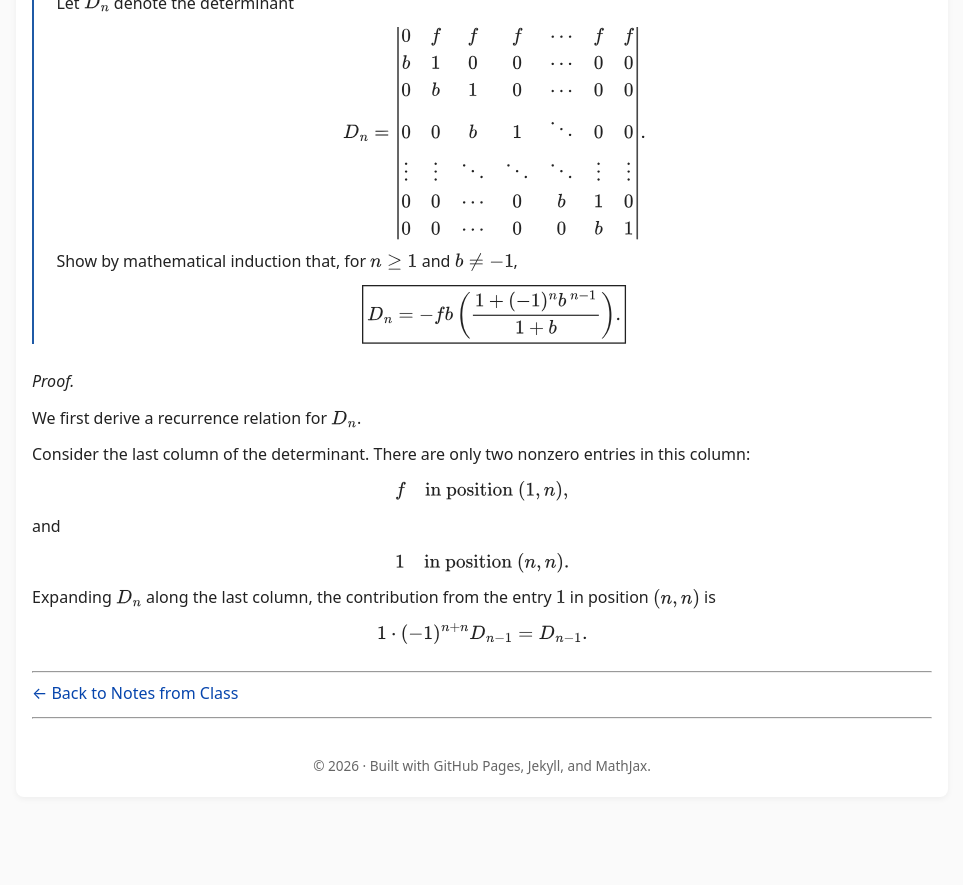
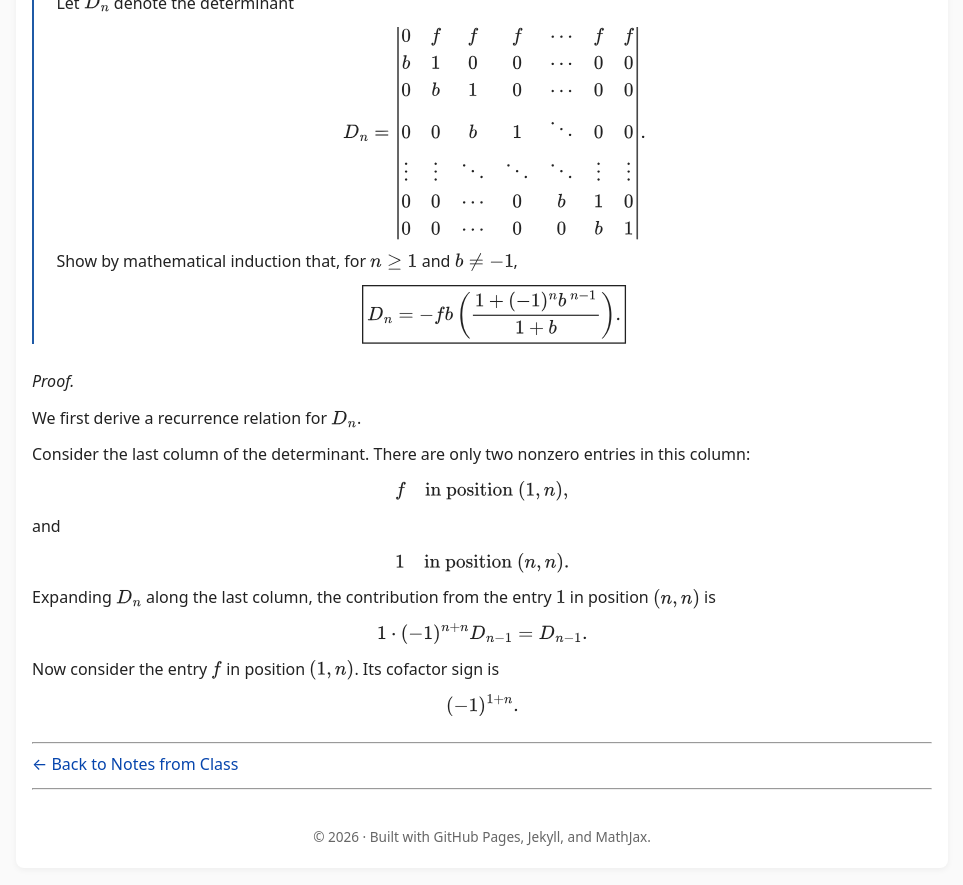
Before and after one commit to SaleemKamaludin/SaleemKamaludin.github.io, a Jekyll site: the page built from courses/math-2276/notes-from-class/lecture-2/index.md, in a window 1280 px wide and 900 px high, scrolled down 6100 px. Shown: the top 885 px of the window, without its empty margins (158-1121 px from the left). Built offline with Jekyll 4.4.1, drawn with Linux system fonts in a browser that asks for light colours; before the commit the page ends 6929 px from its top, so only the background shows below that.

Commit message:
Continue cofactor expansion in Example 1.3 proof

```diff
--- a/courses/math-2276/notes-from-class/lecture-2/index.md
+++ b/courses/math-2276/notes-from-class/lecture-2/index.md
@@ -800,6 +800,15 @@ b & 1 & 0 & 0 & \cdots & 0\\
   =
   D_{n-1}.
   \]
+
+  <p>
+    Now consider the entry \(f\) in position \((1,n)\).
+    Its cofactor sign is
+  </p>
+
+  \[
+  (-1)^{1+n}.
+  \]
 </div>
 
 ---
```
